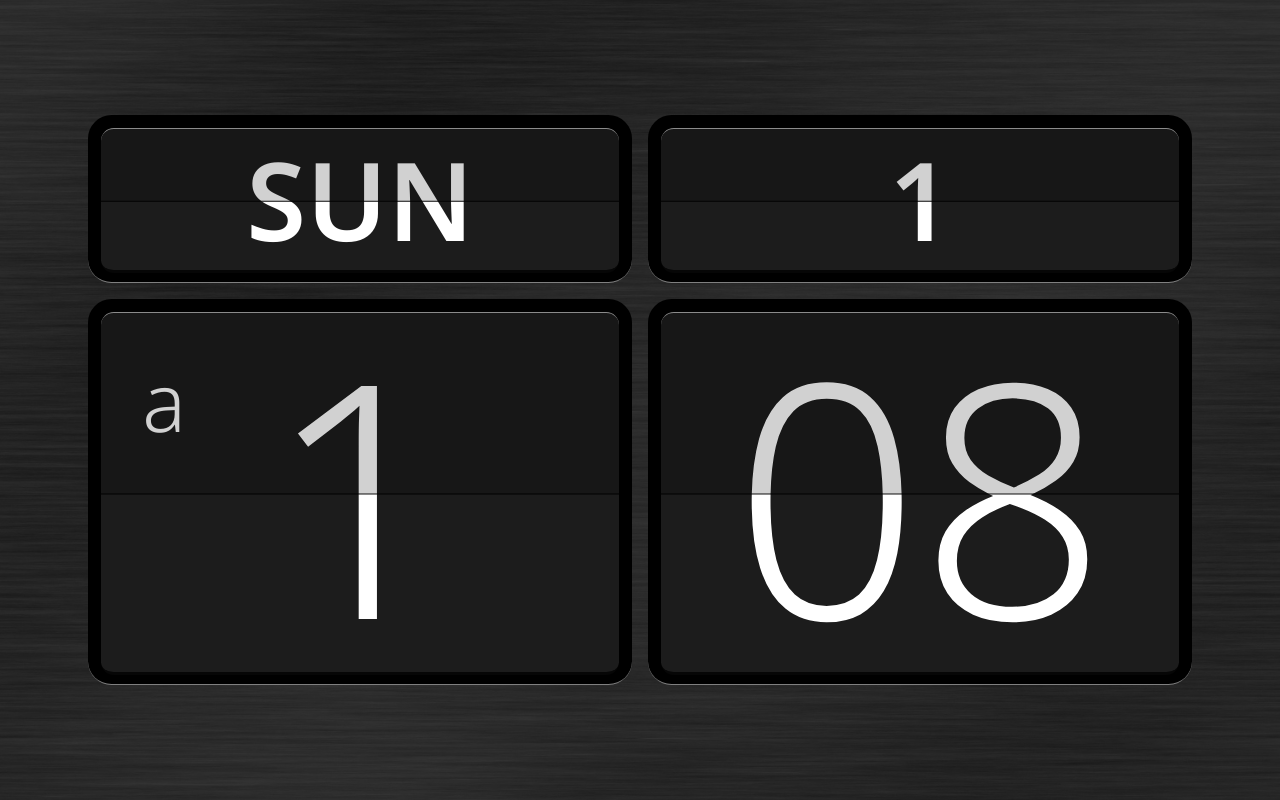
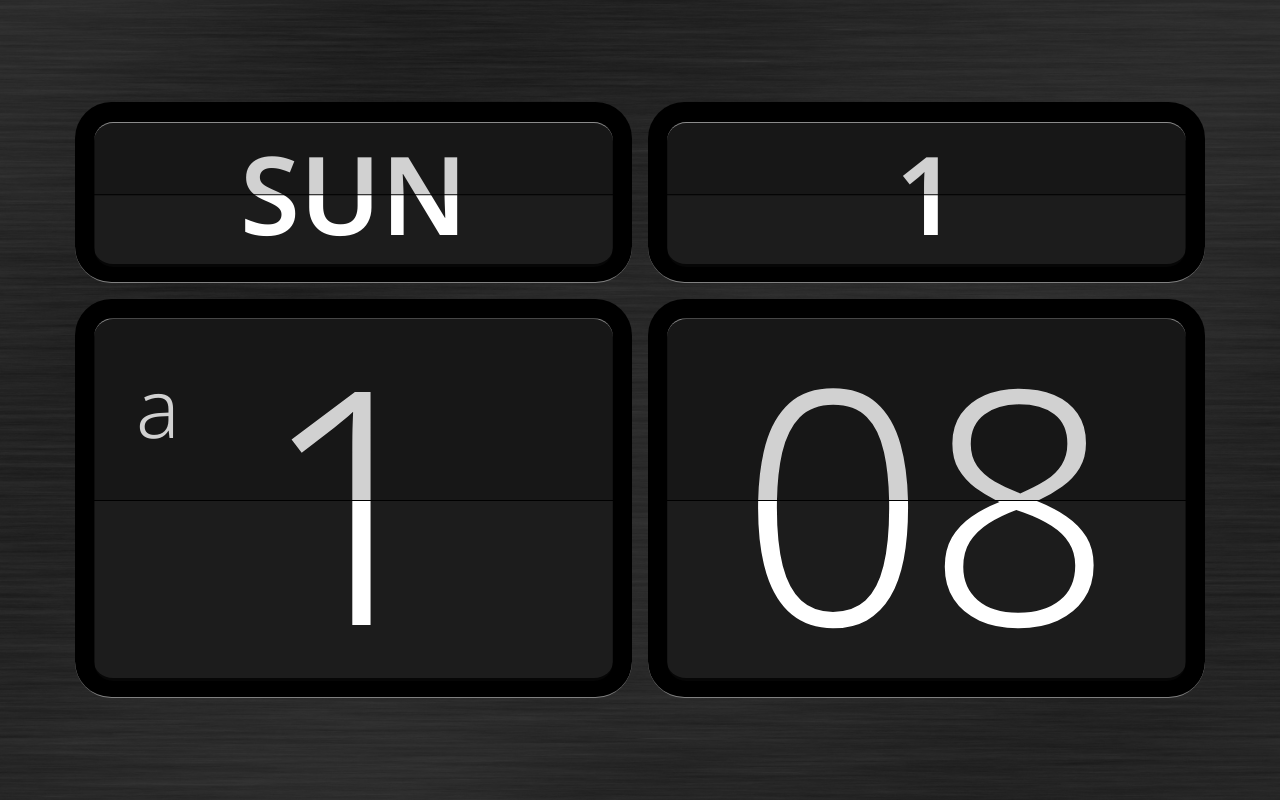
Before and after one commit to dse/flip-clock-2022, a plain HTML site: page index.html in a window 1280 px wide. Drawn offline with Linux system fonts and the light colour scheme.

Commit message:
dimensions for vertical clock without month/seconds

```diff
--- a/clock-vertical.css
+++ b/clock-vertical.css
@@ -9,4 +9,8 @@
     .clock__font-size-adjust {
         font-size: 150%;
     }
+    :root {
+        --border-radius: 1.5vw;
+        --split-flap-view-master-spacing: 1.5vw;
+    }
 }
```
